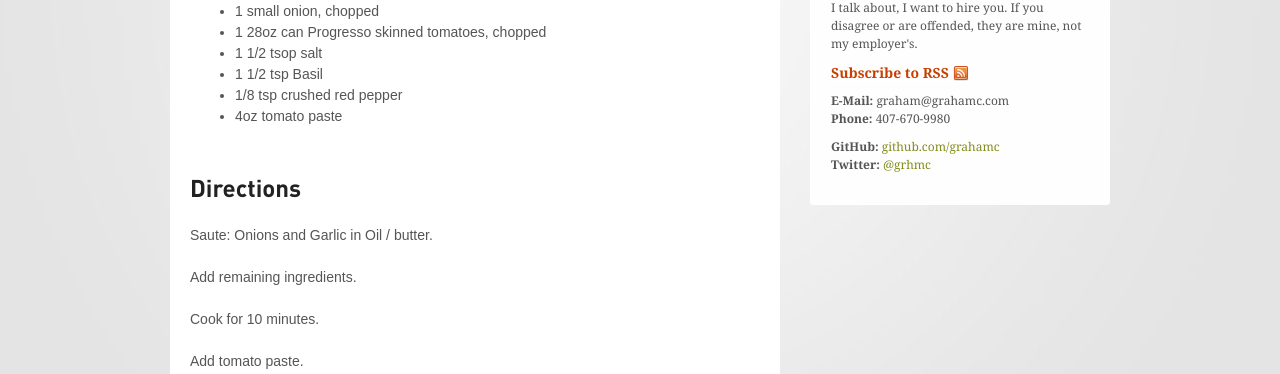
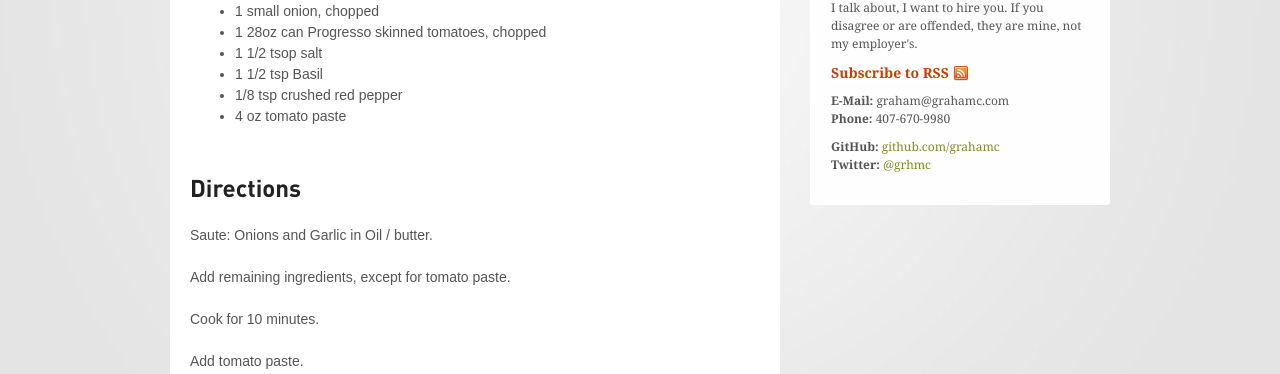
Before and after one commit to grahamc/grahamc.github.com, a Jekyll site: the page built from recipes/spaghetti-sauce.markdown, in a window 1280 px wide. Shown: the part 328-702 px from the top of the page. Built offline with Jekyll 4.4.1, drawn with Linux system fonts in a browser that asks for light colours; comment, search, counter and statistics services are not loaded.

Commit message:
Clarify the tomato paste bit.

```diff
--- a/recipes/spaghetti-sauce.markdown
+++ b/recipes/spaghetti-sauce.markdown
@@ -11,13 +11,13 @@ layout: post
 - 1 1/2 tsop salt
 - 1 1/2 tsp Basil
 - 1/8 tsp crushed red pepper
-- 4oz tomato paste
+- 4 oz tomato paste
 
 ### Directions
 
 Saute: Onions and Garlic in Oil / butter.
 
-Add remaining ingredients.
+Add remaining ingredients, except for tomato paste.
 
 Cook for 10 minutes.
 
```
